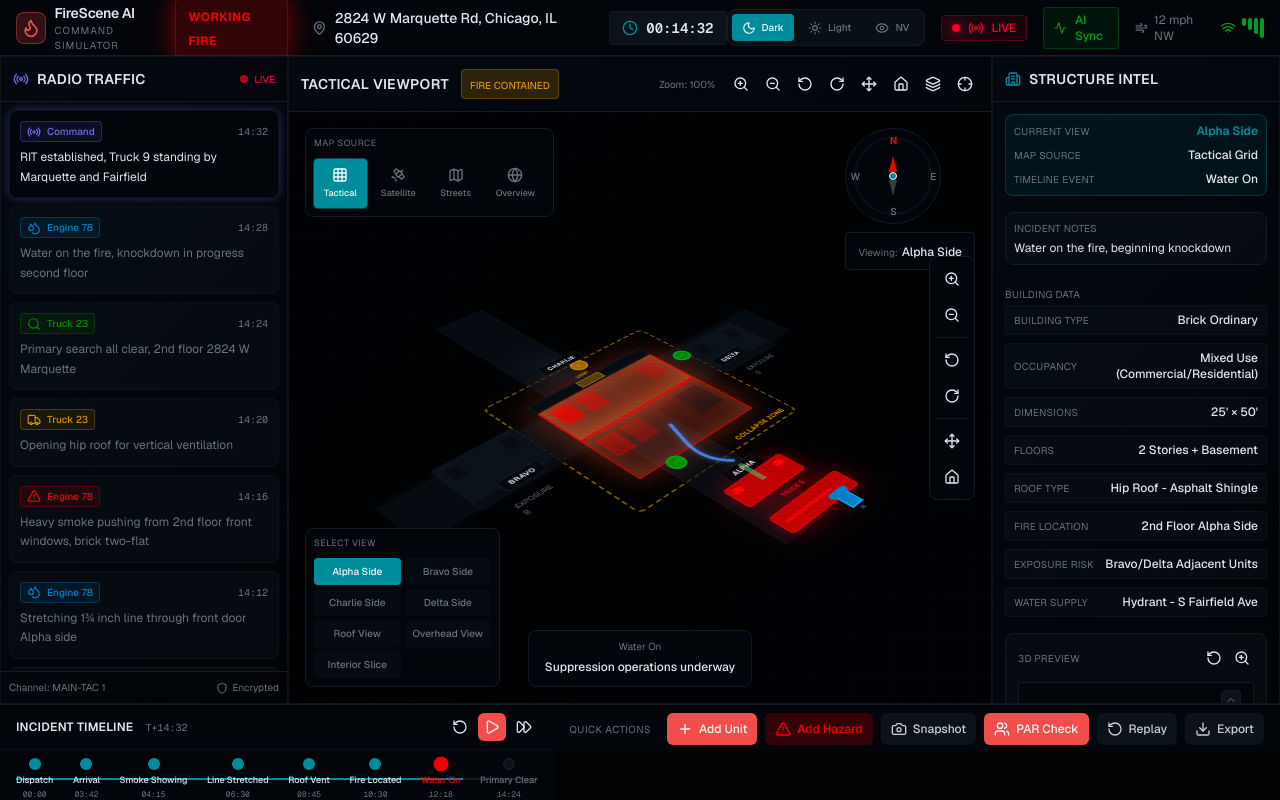
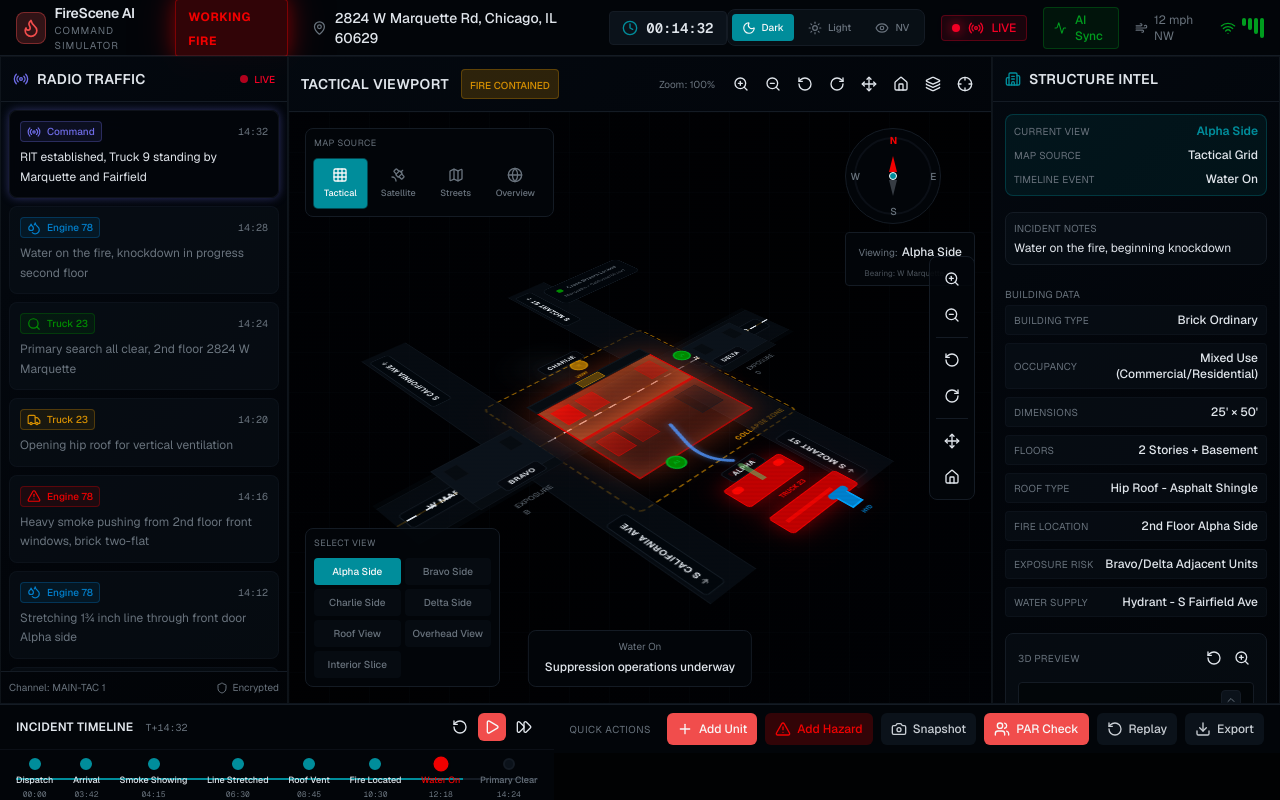
Before and after one commit to edjwilson1980/v0-firescene-ai-command-simulator, a Next.js app: page / in a window 1280 px wide. Built offline with nearby package versions, Linux system fonts and the light colour scheme.

Commit message:
feat: enhance tactical viewport with fixed cross street anchors\n\nAdd fixed cross street anchor data, update labels, and ensure consistent orientation across map sources.

```diff
--- a/components/command/simulation-context.tsx
+++ b/components/command/simulation-context.tsx
@@ -6,6 +6,60 @@ export type SectorView = "alpha" | "bravo" | "charlie" | "delta" | "roof" | "ove
 export type MapSource = "tactical" | "satellite" | "google-maps" | "google-earth"
 export type TimelineEventId = 1 | 2 | 3 | 4 | 5 | 6 | 7 | 8
 export type DisplayMode = "dark" | "light" | "night-vision"
+
+// Fixed cross street anchor configuration for 2824 W Marquette Rd, Chicago, IL 60629
+// These anchors lock the map orientation to real-world coordinates
+export interface CrossStreetAnchor {
+  name: string
+  direction: "north" | "south" | "east" | "west"
+  bearing: number // Degrees from true north (0 = N, 90 = E, 180 = S, 270 = W)
+}
+
+export interface IncidentLocation {
+  address: string
+  city: string
+  state: string
+  zip: string
+  latitude: number
+  longitude: number
+  // Cross streets define the fixed anchor points for map orientation
+  crossStreets: {
+    primary: CrossStreetAnchor // The street the address is on (E-W running)
+    secondary: CrossStreetAnchor // The nearest cross street (N-S running)
+    tertiary?: CrossStreetAnchor // Optional: next cross street for block reference
+  }
+  // True north bearing offset for this location (Chicago grid is ~1.5° off true north)
+  gridBearingOffset: number
+}
+
+// Fixed incident location data - cross streets are ANCHOR POINTS that never move
+export const incidentLocation: IncidentLocation = {
+  address: "2824 W Marquette Rd",
+  city: "Chicago",
+  state: "IL",
+  zip: "60629",
+  latitude: 41.7725,
+  longitude: -87.6923,
+  crossStreets: {
+    primary: {
+      name: "W Marquette Rd",
+      direction: "east", // Street runs east-west, Alpha side faces east
+      bearing: 90, // True east
+    },
+    secondary: {
+      name: "S California Ave",
+      direction: "north", // Street runs north-south, to the west of address
+      bearing: 0, // True north
+    },
+    tertiary: {
+      name: "S Mozart St",
+      direction: "north", // Street runs north-south, to the east of address
+      bearing: 0, // True north
+    },
+  },
+  // Chicago street grid is approximately 1.5 degrees clockwise from true north
+  gridBearingOffset: 1.5,
+}
 
 export interface TimelineEvent {
   id: TimelineEventId
--- a/components/command/tactical-viewport.tsx
+++ b/components/command/tactical-viewport.tsx
@@ -6,7 +6,7 @@ import {
   Map, Satellite, Globe, Grid3x3, Home, Move, Crosshair
 } from "lucide-react"
 import { Button } from "@/components/ui/button"
-import { useSimulation, SectorView, MapSource } from "./simulation-context"
+import { useSimulation, SectorView, MapSource, incidentLocation } from "./simulation-context"
 import { cn } from "@/lib/utils"
 
 const sectorLabels: Record<SectorView, string> = {
@@ -364,7 +364,7 @@ export function TacticalViewport() {
               displayMode === "night-vision" ? "border-green-800/50" : "border-border/50"
             )} />
 
-            {/* Cardinal Directions */}
+            {/* Cardinal Directions - Fixed to true north based on cross street anchors */}
             <div
               className="absolute inset-0 transition-transform duration-200"
               style={{ transform: `rotate(${compassRotationForAngle(viewportTransform.rotateZ)}deg)` }}
@@ -399,10 +399,13 @@ export function TacticalViewport() {
             )} />
           </div>
 
-          {/* View Label */}
+          {/* View Label with Cross Street Reference */}
           <div className={cn("mt-2 px-3 py-1.5 rounded text-center border", styles.panelBg)}>
             <span className={cn("text-[10px]", styles.mutedText)}>Viewing:</span>
             <span className={cn("text-xs font-medium ml-1", styles.textColor)}>{viewLabel}</span>
+            <div className={cn("text-[8px] mt-1 opacity-70", styles.mutedText)}>
+              Bearing: {incidentLocation.crossStreets.primary.name}
+            </div>
           </div>
         </div>
 
@@ -537,36 +540,131 @@ export function TacticalViewport() {
               transformStyle: "preserve-3d"
             }}
           >
-            {/* Street Grid */}
+            {/* Street Grid - Fixed Cross Street Anchors */}
+            {/* These streets are FIXED anchor points that determine real-world orientation */}
             <div className="absolute -left-48 -top-48 w-[500px] h-[500px]">
-              {/* Horizontal Street */}
+              {/* W MARQUETTE RD - Primary E-W Street (runs through incident address) */}
               <div className={cn(
                 "absolute top-1/2 -translate-y-1/2 w-full h-16 border-y transition-colors duration-500",
                 displayMode === "night-vision" ? "bg-green-950/60 border-green-900/50" :
-                mapSource === "satellite" ? "bg-slate-700/60 border-border/50" :
-                mapSource === "google-earth" ? "bg-slate-800/60 border-border/50" :
+                mapSource === "satellite" ? "bg-slate-700/60 border-slate-600/50" :
+                mapSource === "google-earth" ? "bg-slate-800/60 border-slate-700/50" :
+                mapSource === "google-maps" ? "bg-slate-200/80 border-slate-300/60" :
                 displayMode === "light" ? "bg-slate-400/60 border-slate-500/50" : "bg-secondary/60 border-border/50"
-              )} />
-              {/* Vertical Street */}
+              )}>
+                {/* Street name label - WEST end (fixed anchor) */}
+                <div className={cn(
+                  "absolute left-2 top-1/2 -translate-y-1/2 px-2 py-1 rounded text-[9px] font-bold uppercase tracking-wider whitespace-nowrap border",
+                  displayMode === "night-vision" ? "bg-green-950 border-green-700 text-green-400" :
+                  mapSource === "google-maps" ? "bg-white border-slate-300 text-slate-700" :
+                  "bg-card/95 border-border text-foreground"
+                )}>
+                  <span className="opacity-60 mr-1">←</span> W Marquette Rd
+                </div>
+                {/* Street name label - EAST end (fixed anchor) */}
+                <div className={cn(
+                  "absolute right-2 top-1/2 -translate-y-1/2 px-2 py-1 rounded text-[9px] font-bold uppercase tracking-wider whitespace-nowrap border",
+                  displayMode === "night-vision" ? "bg-green-950 border-green-700 text-green-400" :
+                  mapSource === "google-maps" ? "bg-white border-slate-300 text-slate-700" :
+                  "bg-card/95 border-border text-foreground"
+                )}>
+                  W Marquette Rd <span className="opacity-60 ml-1">→</span>
+                </div>
+                {/* Center line markings */}
+                <div className={cn(
+                  "absolute top-1/2 -translate-y-1/2 left-0 right-0 h-0.5",
+                  displayMode === "night-vision" ? "bg-green-600/30" :
+                  mapSource === "google-maps" ? "bg-yellow-500/40" : "bg-hazard/20"
+                )} style={{ backgroundImage: "repeating-linear-gradient(90deg, transparent, transparent 10px, currentColor 10px, currentColor 20px)" }} />
+              </div>
+
+              {/* S CALIFORNIA AVE - Secondary N-S Street (west cross street - fixed anchor) */}
               <div className={cn(
-                "absolute left-1/2 -translate-x-1/2 h-full w-16 border-x transition-colors duration-500",
+                "absolute left-[30%] -translate-x-1/2 h-full w-14 border-x transition-colors duration-500",
                 displayMode === "night-vision" ? "bg-green-950/60 border-green-900/50" :
-                mapSource === "satellite" ? "bg-slate-700/60 border-border/50" :
-                mapSource === "google-earth" ? "bg-slate-800/60 border-border/50" :
+                mapSource === "satellite" ? "bg-slate-700/60 border-slate-600/50" :
+                mapSource === "google-earth" ? "bg-slate-800/60 border-slate-700/50" :
+                mapSource === "google-maps" ? "bg-slate-200/80 border-slate-300/60" :
                 displayMode === "light" ? "bg-slate-400/60 border-slate-500/50" : "bg-secondary/60 border-border/50"
-              )} />
+              )}>
+                {/* Street name label - NORTH end (fixed anchor) */}
+                <div className={cn(
+                  "absolute top-2 left-1/2 -translate-x-1/2 px-2 py-1 rounded text-[9px] font-bold uppercase tracking-wider whitespace-nowrap border",
+                  displayMode === "night-vision" ? "bg-green-950 border-green-700 text-green-400" :
+                  mapSource === "google-maps" ? "bg-white border-slate-300 text-slate-700" :
+                  "bg-card/95 border-border text-foreground"
+                )} style={{ writingMode: "vertical-rl", textOrientation: "mixed", transform: "translateX(-50%) rotate(180deg)" }}>
+                  S California Ave <span className="opacity-60 ml-1">↑</span>
+                </div>
+                {/* Street name label - SOUTH end (fixed anchor) */}
+                <div className={cn(
+                  "absolute bottom-2 left-1/2 -translate-x-1/2 px-2 py-1 rounded text-[9px] font-bold uppercase tracking-wider whitespace-nowrap border",
+                  displayMode === "night-vision" ? "bg-green-950 border-green-700 text-green-400" :
+                  mapSource === "google-maps" ? "bg-white border-slate-300 text-slate-700" :
+                  "bg-card/95 border-border text-foreground"
+                )} style={{ writingMode: "vertical-rl", textOrientation: "mixed", transform: "translateX(-50%) rotate(180deg)" }}>
+                  <span className="opacity-60 mr-1">↓</span> S California Ave
+                </div>
+              </div>
 
-              {/* Sidewalks */}
+              {/* S MOZART ST - Tertiary N-S Street (east cross street - fixed anchor) */}
+              <div className={cn(
+                "absolute left-[70%] -translate-x-1/2 h-full w-14 border-x transition-colors duration-500",
+                displayMode === "night-vision" ? "bg-green-950/60 border-green-900/50" :
+                mapSource === "satellite" ? "bg-slate-700/60 border-slate-600/50" :
+                mapSource === "google-earth" ? "bg-slate-800/60 border-slate-700/50" :
+                mapSource === "google-maps" ? "bg-slate-200/80 border-slate-300/60" :
+                displayMode === "light" ? "bg-slate-400/60 border-slate-500/50" : "bg-secondary/60 border-border/50"
+              )}>
+                {/* Street name label - NORTH end (fixed anchor) */}
+                <div className={cn(
+                  "absolute top-2 left-1/2 -translate-x-1/2 px-2 py-1 rounded text-[9px] font-bold uppercase tracking-wider whitespace-nowrap border",
+                  displayMode === "night-vision" ? "bg-green-950 border-green-700 text-green-400" :
+                  mapSource === "google-maps" ? "bg-white border-slate-300 text-slate-700" :
+                  "bg-card/95 border-border text-foreground"
+                )} style={{ writingMode: "vertical-rl", textOrientation: "mixed", transform: "translateX(-50%) rotate(180deg)" }}>
+                  S Mozart St <span className="opacity-60 ml-1">↑</span>
+                </div>
+                {/* Street name label - SOUTH end (fixed anchor) */}
+                <div className={cn(
+                  "absolute bottom-2 left-1/2 -translate-x-1/2 px-2 py-1 rounded text-[9px] font-bold uppercase tracking-wider whitespace-nowrap border",
+                  displayMode === "night-vision" ? "bg-green-950 border-green-700 text-green-400" :
+                  mapSource === "google-maps" ? "bg-white border-slate-300 text-slate-700" :
+                  "bg-card/95 border-border text-foreground"
+                )} style={{ writingMode: "vertical-rl", textOrientation: "mixed", transform: "translateX(-50%) rotate(180deg)" }}>
+                  <span className="opacity-60 mr-1">↓</span> S Mozart St
+                </div>
+              </div>
+
+              {/* Sidewalks along Marquette */}
               <div className={cn(
                 "absolute top-1/2 -translate-y-[calc(50%+32px)] w-full h-3",
                 displayMode === "night-vision" ? "bg-green-900/40" :
+                mapSource === "google-maps" ? "bg-slate-300/70" :
                 displayMode === "light" ? "bg-slate-300/60" : "bg-muted/40"
               )} />
               <div className={cn(
                 "absolute top-1/2 translate-y-[calc(50%+20px)] w-full h-3",
                 displayMode === "night-vision" ? "bg-green-900/40" :
+                mapSource === "google-maps" ? "bg-slate-300/70" :
                 displayMode === "light" ? "bg-slate-300/60" : "bg-muted/40"
               )} />
+
+              {/* Cross Street Anchor Indicator - Shows fixed orientation */}
+              <div className={cn(
+                "absolute top-4 right-4 px-3 py-2 rounded-lg border text-[8px] font-medium",
+                displayMode === "night-vision" ? "bg-green-950/90 border-green-700 text-green-400" :
+                mapSource === "google-maps" ? "bg-white/95 border-slate-300 text-slate-600" :
+                "bg-card/95 border-border text-muted-foreground"
+              )}>
+                <div className="flex items-center gap-2 mb-1">
+                  <div className={cn("w-2 h-2 rounded-full", displayMode === "night-vision" ? "bg-green-500" : "bg-safe")} />
+                  <span>Cross Streets Locked</span>
+                </div>
+                <div className={cn("text-[7px] opacity-70", displayMode === "night-vision" ? "text-green-500" : "")}>
+                  Marquette × California/Mozart
+                </div>
+              </div>
             </div>
 
             {/* Main Fire Building */}
@@ -832,7 +930,7 @@ export function TacticalViewport() {
               <span className={cn("absolute -bottom-4 left-1/2 -translate-x-1/2 text-[8px]", styles.mutedText)}>EXPOSURE D</span>
             </div>
 
-            {/* Fire Apparatus - Engine 12 */}
+            {/* Fire Apparatus - Engine 78 (positioned on W Marquette Rd) */}
             <div className={cn(
               "absolute -bottom-24 left-1/2 -translate-x-1/2 w-20 h-8 border rounded-sm",
               displayMode === "night-vision" ? "bg-green-700/80 border-green-500 shadow-[0_0_15px_rgba(0,200,0,0.4)]" : "bg-fire/80 border-fire glow-fire"
@@ -840,7 +938,7 @@ export function TacticalViewport() {
               <span className={cn(
                 "absolute -top-4 left-1/2 -translate-x-1/2 text-[7px] font-bold whitespace-nowrap",
                 displayMode === "night-vision" ? "text-green-400" : "text-fire"
-              )}>ENGINE 12</span>
+              )}>ENGINE 78</span>
               <div className={cn(
                 "absolute top-1 left-1 w-3 h-2 rounded-sm",
                 displayMode === "night-vision" ? "bg-green-500/60" : "bg-fire-glow/60"
@@ -851,7 +949,7 @@ export function TacticalViewport() {
               )} />
             </div>
 
-            {/* Truck 5 */}
+            {/* Truck 23 (positioned near S California Ave) */}
             <div className={cn(
               "absolute -bottom-36 left-1/4 w-24 h-7 border rounded-sm",
               displayMode === "night-vision" ? "bg-green-700/80 border-green-500 shadow-[0_0_15px_rgba(0,200,0,0.4)]" : "bg-fire/80 border-fire glow-fire"
@@ -859,7 +957,7 @@ export function TacticalViewport() {
               <span className={cn(
                 "absolute -top-4 left-1/2 -translate-x-1/2 text-[7px] font-bold whitespace-nowrap",
                 displayMode === "night-vision" ? "text-green-400" : "text-fire"
-              )}>TRUCK 5</span>
+              )}>TRUCK 23</span>
               <div className={cn(
                 "absolute top-1/2 -translate-y-1/2 left-2 w-16 h-1",
                 displayMode === "night-vision" ? "bg-green-500/40" : "bg-fire-glow/40"
@@ -887,7 +985,7 @@ export function TacticalViewport() {
               />
             </svg>
 
-            {/* Hydrant */}
+            {/* Hydrant - S Fairfield Ave (between California and Mozart) */}
             <div className={cn(
               "absolute -bottom-40 right-1/4 w-4 h-6 rounded-t border-2",
               displayMode === "night-vision" ? "bg-green-700 border-green-500" : "bg-water border-water-glow"
@@ -897,9 +995,9 @@ export function TacticalViewport() {
                 displayMode === "night-vision" ? "bg-green-600" : "bg-water"
               )} />
               <span className={cn(
-                "absolute -bottom-3 left-1/2 -translate-x-1/2 text-[6px] font-bold whitespace-nowrap",
+                "absolute -bottom-4 left-1/2 -translate-x-1/2 text-[6px] font-bold whitespace-nowrap",
                 displayMode === "night-vision" ? "text-green-400" : "text-water"
-              )}>H</span>
+              )}>HYD</span>
             </div>
 
             {/* Firefighter Team Markers */}
```
